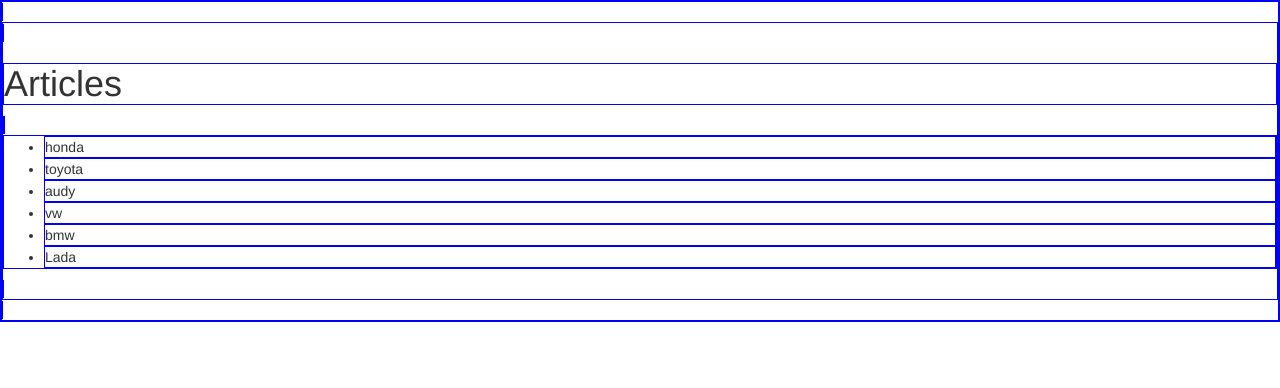
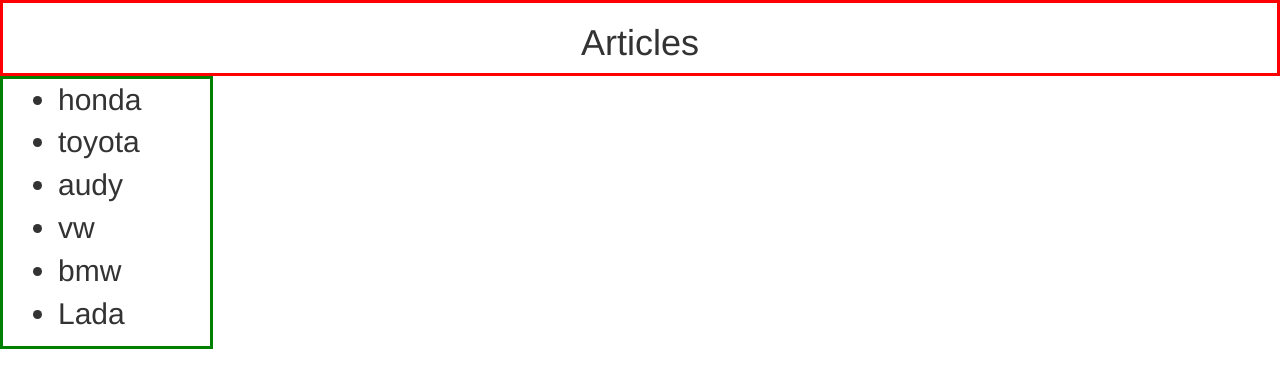
Before and after one commit to ValkaHonda/Angular-learning, an Angular app: page / in a window 1280 px wide. Shown: the top 388 px of the page. Built offline with nearby package versions, Linux system fonts and the light colour scheme.

Commit message:
fixing geometry between articles header and list

```diff
--- a/src/app/app.component.html
+++ b/src/app/app.component.html
@@ -1,7 +1,5 @@
 <!--The content below is only a placeholder and can be replaced.-->
 <div>
-    <custom-header></custom-header>
-    <article-list></article-list>
-
-
+    <custom-header class="col-sm-12"></custom-header>
+    <article-list class="col-sm-2"></article-list>
 </div>
--- a/src/app/articleList/articleList.component.css
+++ b/src/app/articleList/articleList.component.css
@@ -0,0 +1,3 @@
+li{
+    font-size: 30px;
+}
--- a/src/app/articleList/articleList.component.html
+++ b/src/app/articleList/articleList.component.html
@@ -1,4 +1,3 @@
-
 <ul>
     <li>honda</li>
     <li>toyota</li>
--- a/src/app/header/header.component.css
+++ b/src/app/header/header.component.css
@@ -0,0 +1,3 @@
+h1{
+    text-align: center;
+}
--- a/src/styles.css
+++ b/src/styles.css
@@ -1,6 +1,10 @@
 /* You can add global styles to this file, and also import other style files */
-*{
+
+custom-header{
     border-style: solid;
-    border-color: blue;
-    border-width: 1px;
+    border-color: red;
 }
+article-list{
+    border-color: green;
+    border-style: solid;
+}
```
